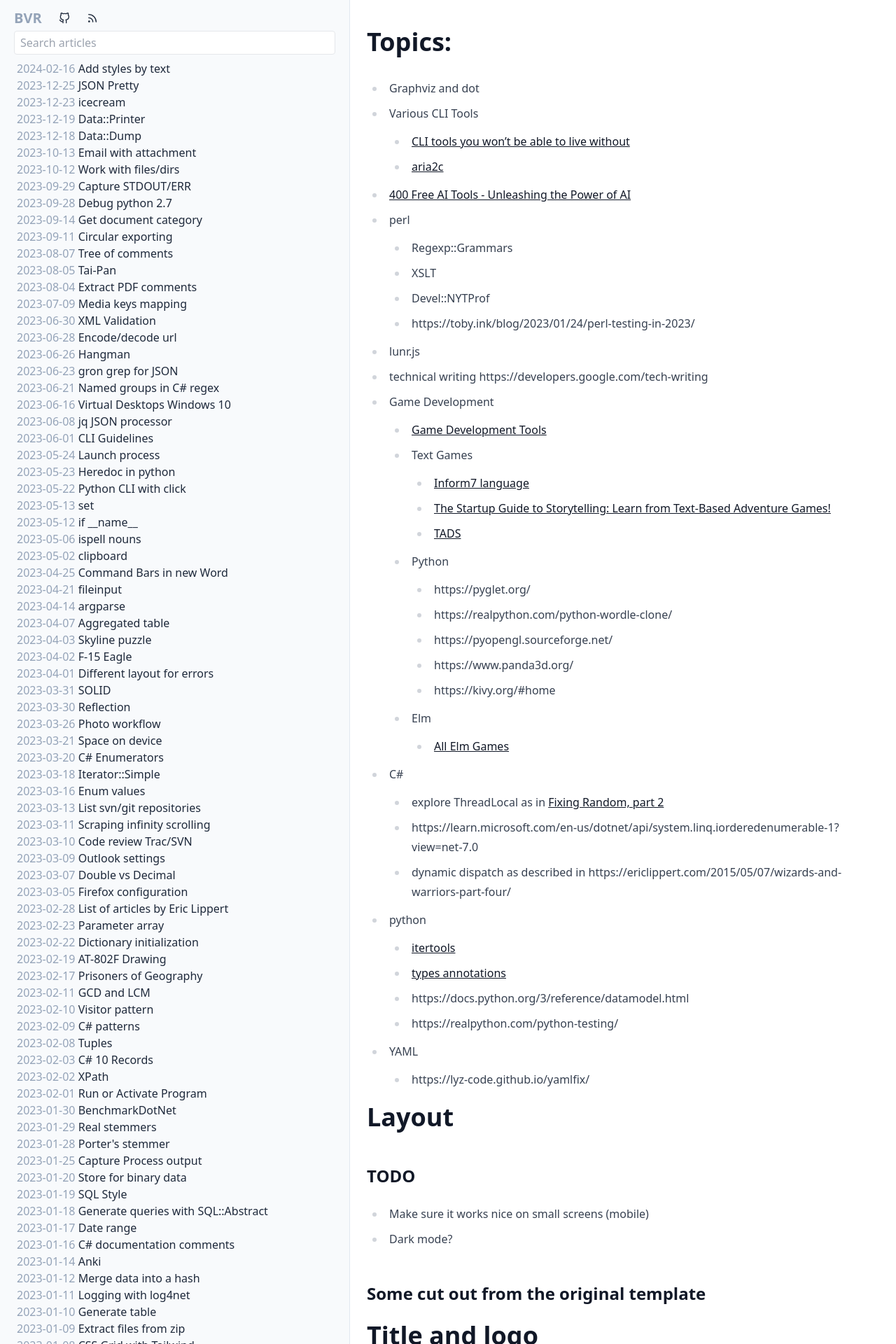
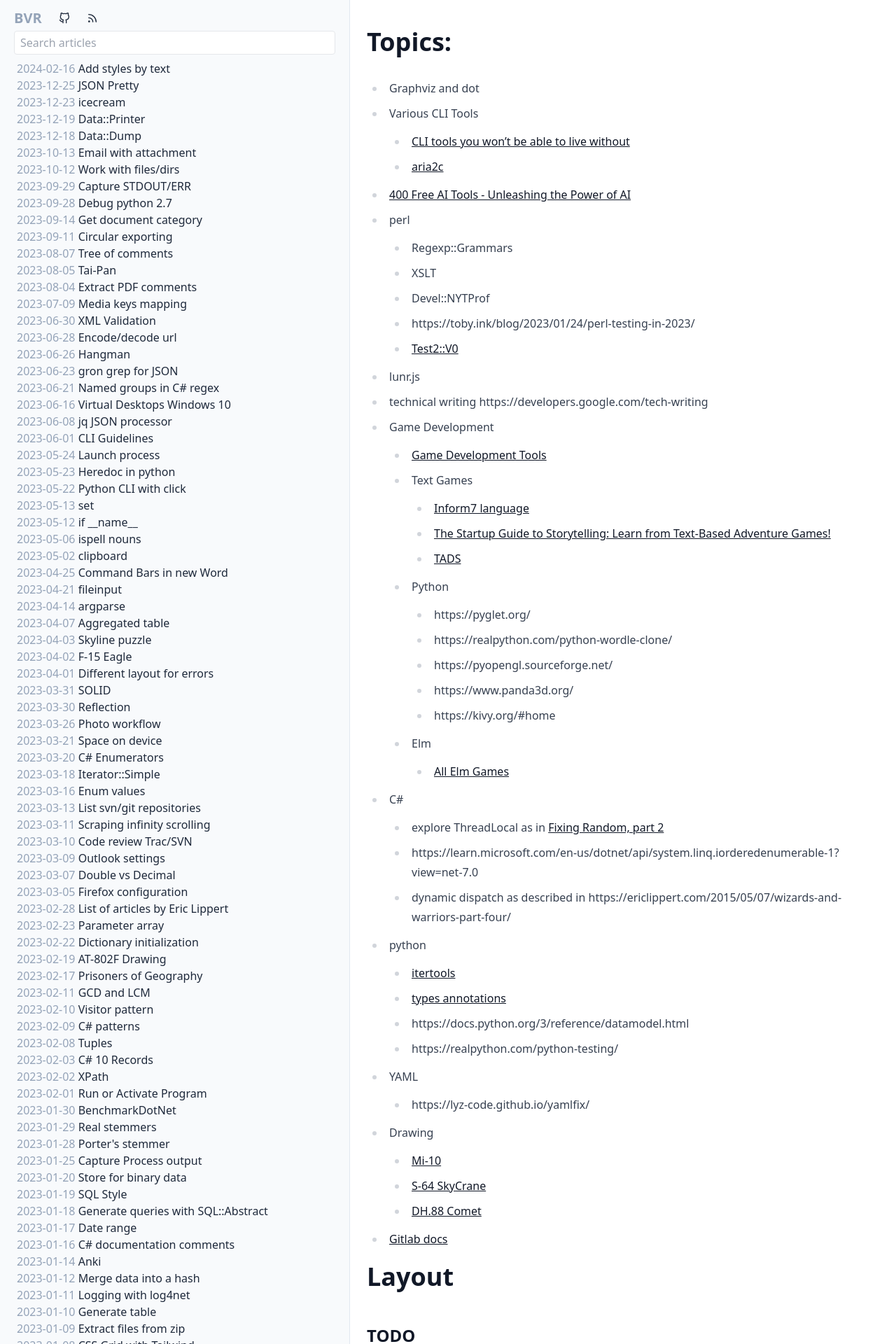
Before and after one commit to bvr/bvr.github.io, a Jekyll site: the page built from notes.md, in a window 1280 px wide. Shown: the top 1920 px of the page at 70% size. Built offline with Jekyll 4.4.1, drawn with Linux system fonts in a browser that asks for light colours; our own code applies the rules of GitHub Pages for plain Markdown files.

Commit message:
Added few planned topics

```diff
--- a/notes.md
+++ b/notes.md
@@ -11,6 +11,7 @@
    - XSLT
    - Devel::NYTProf
    - https://toby.ink/blog/2023/01/24/perl-testing-in-2023/
+   - [Test2::V0](https://perladvent.org/2023/2023-12-15.html)
  - lunr.js
  - technical writing https://developers.google.com/tech-writing
  - Game Development
@@ -38,7 +39,11 @@
    - https://realpython.com/python-testing/
  - YAML
    - https://lyz-code.github.io/yamlfix/
-
+ - Drawing
+   - [Mi-10](https://en.wikipedia.org/wiki/Mil_Mi-10)
+   - [S-64 SkyCrane](https://cs.wikipedia.org/wiki/Sikorsky_S-64_Skycrane)
+   - [DH.88 Comet](https://en.wikipedia.org/wiki/De_Havilland_DH.88_Comet)
+ - [Gitlab docs](https://docs.gitlab.com/)
 
 # Layout
 
```
